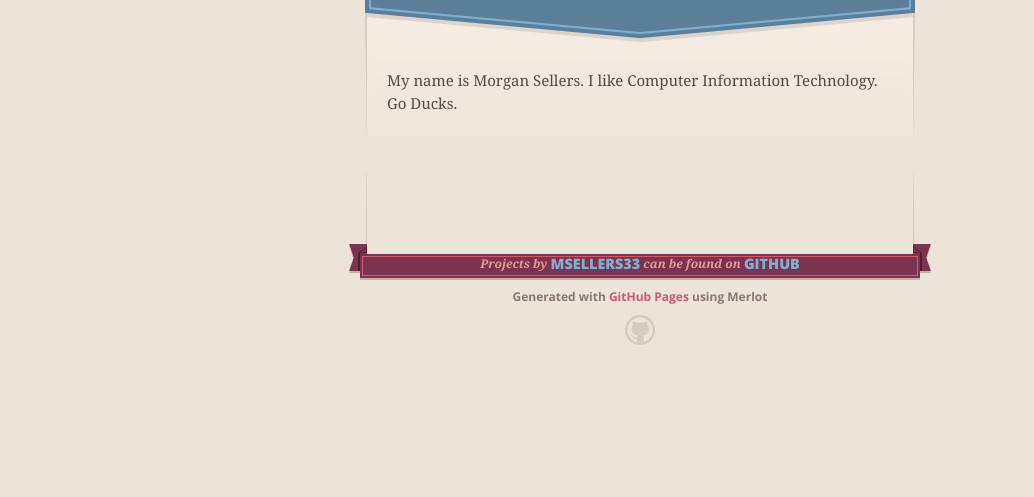
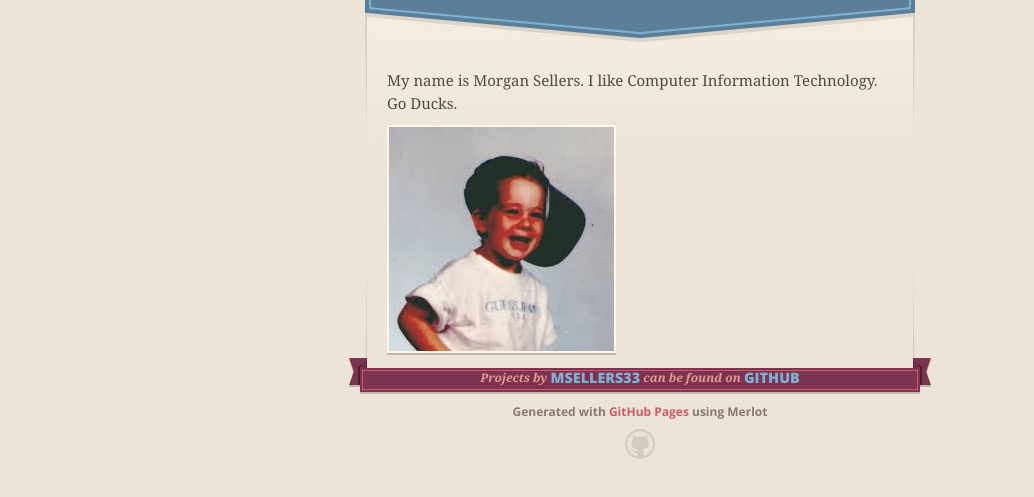
Before and after one commit to msellers33/msellers33.github.io, a plain HTML site: page index.html in a window 1280 px wide. Shown: the part 153-650 px from the top of the page, without its empty margins (0-1034 px from the left). Drawn offline with nearby package versions, Linux system fonts and the light colour scheme.

Commit message:
Add readme and replace index.html

```diff
--- a/index.html
+++ b/index.html
@@ -46,7 +46,13 @@
 
       <section id="main_content">
         <p>My name is Morgan Sellers.  I like Computer Information Technology.  Go Ducks.</p>
+
+        <img src="./images/morgan.png">
+
+
       </section>
+
+
 
       <footer>
         <span class="ribbon-outer">
```
Also changed, not shown: images/morgan.png (added), 1 other file.
